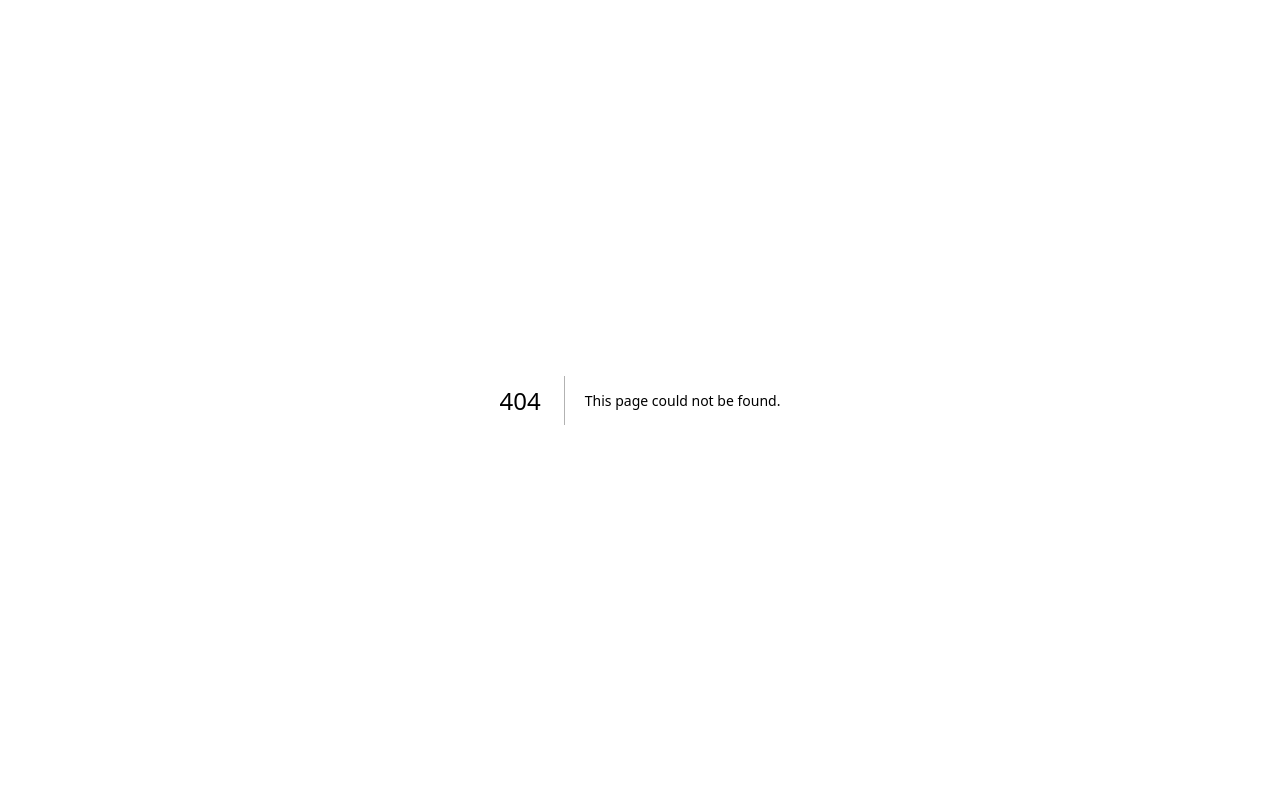
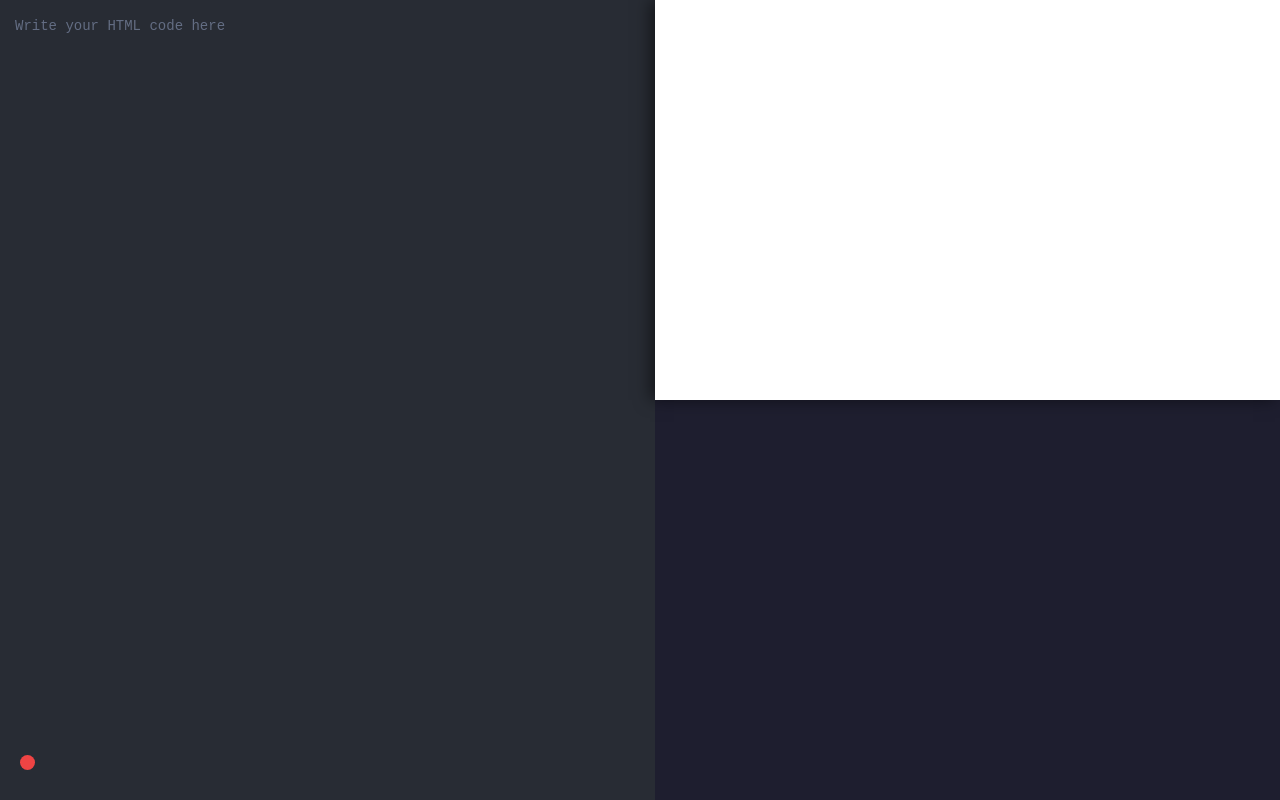
Before and after one commit to MannShah17/Skilly_app_initial, a Next.js app: page /editVideo in a window 1280 px wide. Before the commit this address had no page. Built offline with nearby package versions, Linux system fonts and the light colour scheme.

Commit message:
added a user dashboard

```diff
--- /dev/null
+++ b/pages/api/getAllRecordings.js
@@ -0,0 +1,25 @@
+import { MongoClient } from "mongodb";
+
+const uri =
+  "mongodb+srv://admin:admin@cluster0.fgd8xhi.mongodb.net/?retryWrites=true&w=majority&appName=Cluster0";
+const client = new MongoClient(uri);
+
+export default async function handler(req, res) {
+  if (req.method === "GET") {
+    try {
+      await client.connect();
+      const database = client.db("skilly");
+      const recordings = database.collection("recordings");
+
+      const allRecordings = await recordings.find({}).toArray();
+
+      res.status(200).json(allRecordings);
+    } catch (error) {
+      res.status(500).json({ message: "Error fetching recordings", error });
+    } finally {
+      await client.close();
+    }
+  } else {
+    res.status(405).json({ message: "Method not allowed" });
+  }
+}
--- /dev/null
+++ b/pages/editVideo.js
@@ -0,0 +1,67 @@
+import { useEffect, useState } from "react";
+import { useRouter } from "next/router";
+import Head from "next/head";
+import usePlayer from "../lib/hooks/usePlayer";
+import Cursor from "../components/cursor/Cursor";
+import RecorderFooter from "../components/recorderFooter/RecorderFooter";
+
+export default function EditVideo() {
+  const router = useRouter();
+  const { id } = router.query;
+  const [recordingData, setRecordingData] = useState(null);
+  const [htmlContent, setHtmlContent] = useState("");
+
+  useEffect(() => {
+    const fetchRecording = async () => {
+      if (id) {
+        const response = await fetch(`/api/getRecording?id=${id}`);
+        const data = await response.json();
+        setRecordingData(data);
+        setHtmlContent(data.htmlContent);
+      }
+    };
+
+    fetchRecording();
+  }, [id]);
+
+  const { isPlaying, setIsPlaying, cursorRef, progress } = usePlayer(
+    recordingData?.recordings,
+    recordingData?.recorderStartTime,
+    recordingData?.recorderEndTime,
+    recordingData?.recordedAudio
+  );
+
+  const handleInputChange = (event) => {
+    setHtmlContent(event.target.value);
+  };
+
+  return (
+    <div className="code-editor">
+      <Head>
+        <title>Edit Video</title>
+        <meta name="description" content="Edit recorded video" />
+        <meta name="viewport" content="width=device-width, initial-scale=1" />
+        <link rel="icon" href="/favicon.ico" />
+      </Head>
+      <Cursor cursorRef={cursorRef} />
+      <RecorderFooter
+        isPlaying={isPlaying}
+        setIsPlaying={setIsPlaying}
+        progress={progress}
+      />
+      <main className="code-editor-content">
+        <textarea
+          className="code-input"
+          placeholder="Write your HTML code here"
+          value={htmlContent}
+          onChange={handleInputChange}
+        ></textarea>
+        <iframe
+          style={{ width: "50%", border: "none", height: "50%" }}
+          srcDoc={htmlContent}
+          title="Output"
+        ></iframe>
+      </main>
+    </div>
+  );
+}
```
Also changed, not shown: pages/userDashboard.js (added, +31 -0 lines).
